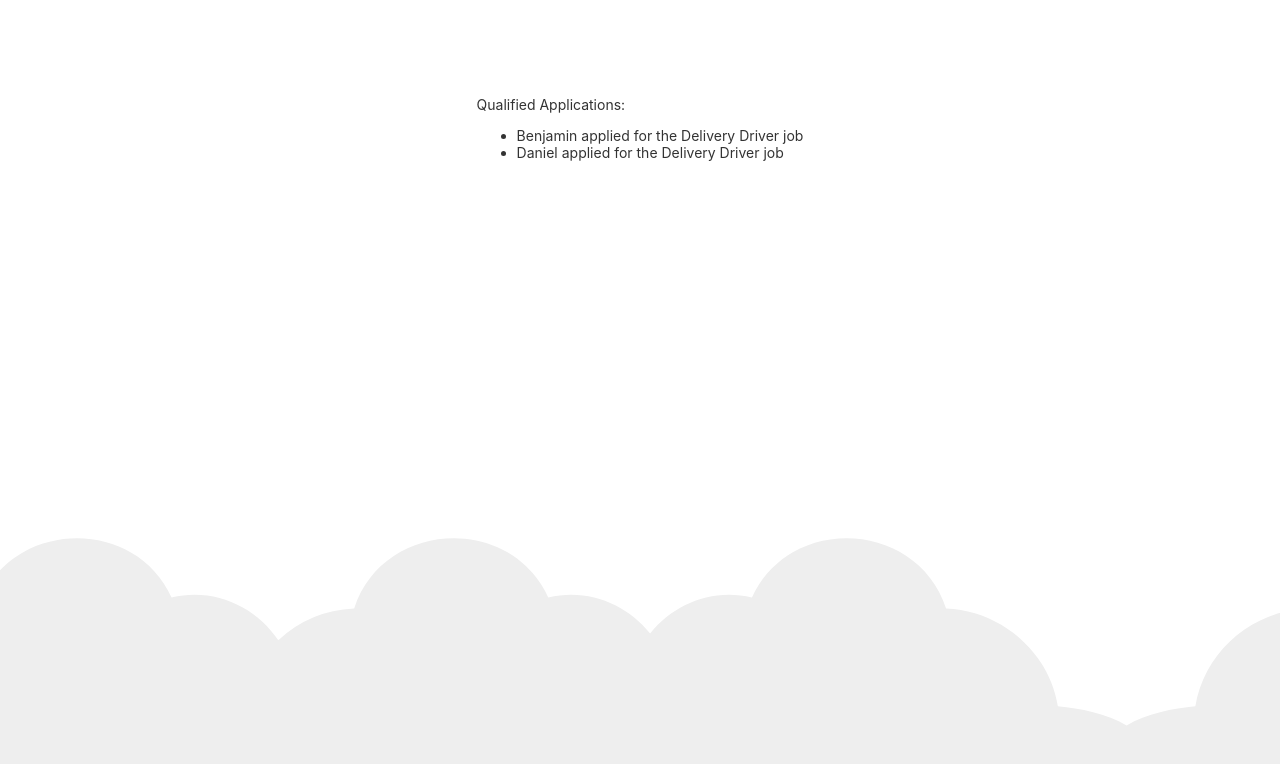
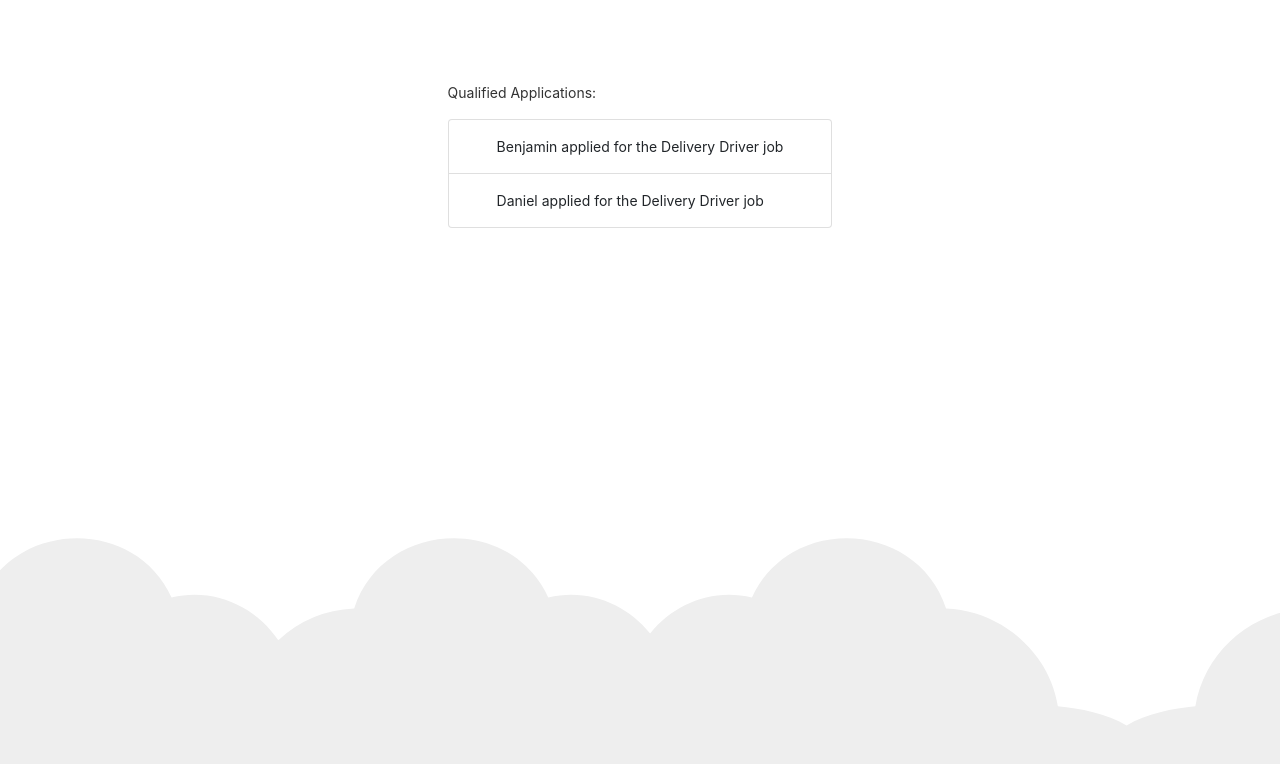
Before and after one commit to benalloway/snag-angular-app, an Angular app: page / in a window 1280 px wide. Shown: the top 764 px of the page. Built offline with nearby package versions, Linux system fonts and the light colour scheme.

Commit message:
installed bootstrap

```diff
--- a/package.json
+++ b/package.json
@@ -18,6 +18,7 @@
     "@angular/platform-browser": "~12.2.0",
     "@angular/platform-browser-dynamic": "~12.2.0",
     "@angular/router": "~12.2.0",
+    "bootstrap": "^5.1.0",
     "rxjs": "~6.6.0",
     "tslib": "^2.3.0",
     "zone.js": "~0.11.4"
--- a/src/app/applications-list/applications-list.component.html
+++ b/src/app/applications-list/applications-list.component.html
@@ -1,5 +1,5 @@
 <p>Qualified Applications:</p>
 
-<ul>
-    <li *ngFor="let application of applications">{{application.name}} applied for the {{application.job_listing_id.title}} job</li>
+<ul class="list-group">
+    <li class="list-group-item py-3 px-5" *ngFor="let application of applications">{{application.name}} applied for the {{application.job_listing_id.title}} job</li>
 </ul>
--- a/src/styles.sass
+++ b/src/styles.sass
@@ -1 +1,2 @@
 /* You can add global styles to this file, and also import other style files */
+@import "~bootstrap/dist/css/bootstrap.css"
```
Also changed, not shown: 1 other file (tests, documents, lock files or other folders).
